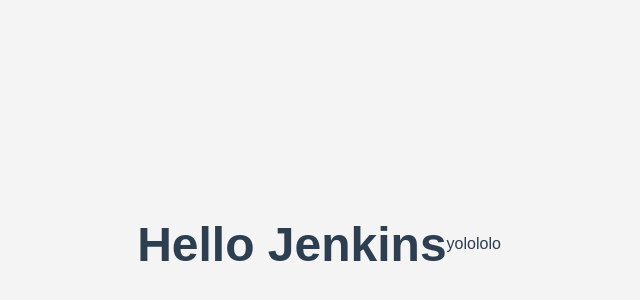
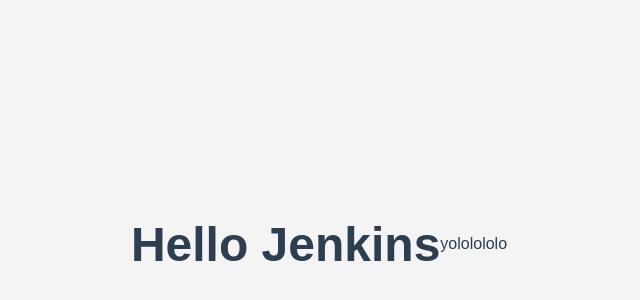
Before and after one commit to okoburte/test-jenkins, a plain HTML site: page index.html in a window 1280 px wide. Shown: the part 164-464 px from the top of the page, without its empty margins (321-961 px from the left). Drawn offline with Linux system fonts and the light colour scheme.

Commit message:
test jenkins commit 4

```diff
--- a/index.html
+++ b/index.html
@@ -21,6 +21,6 @@
 </head>
 <body>
     <h1>Hello Jenkins</h1>
-    <p>yolololo</p>
+    <p>yololololo</p>
 </body>
 </html>
```
